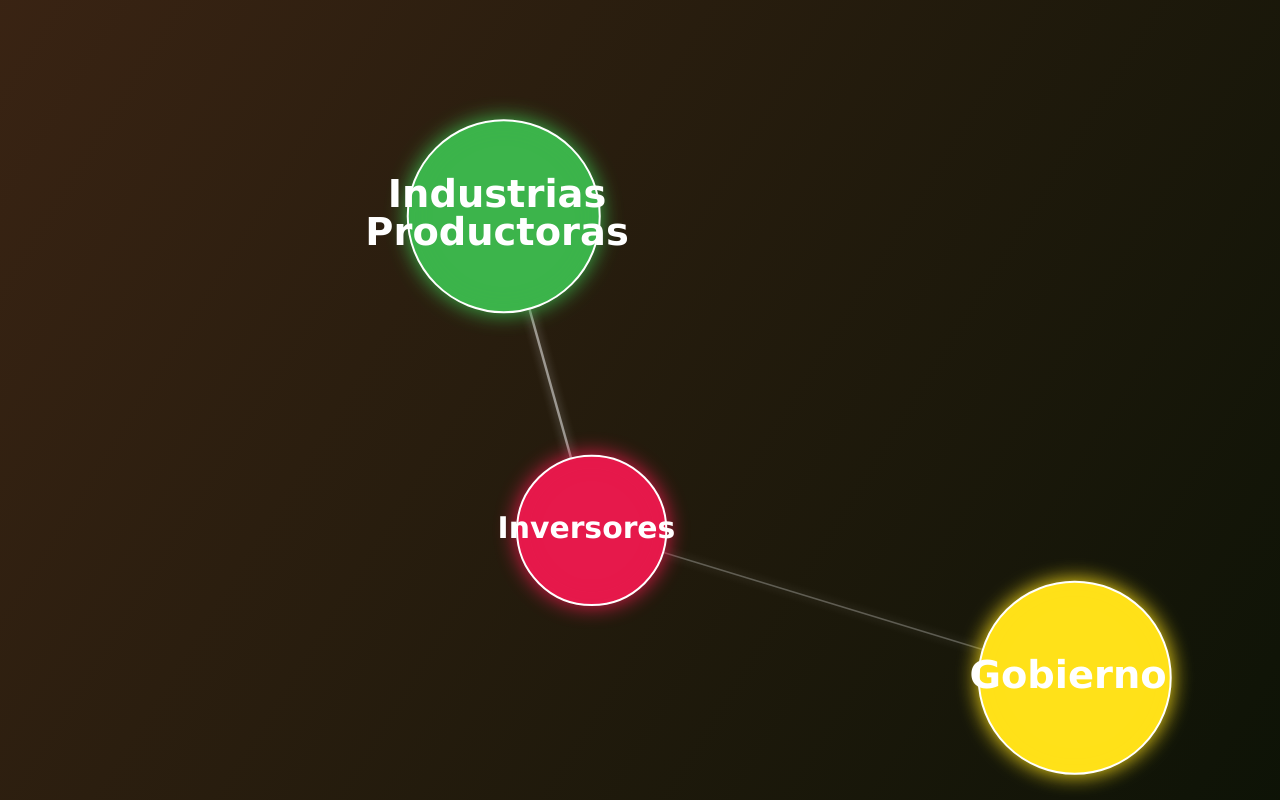
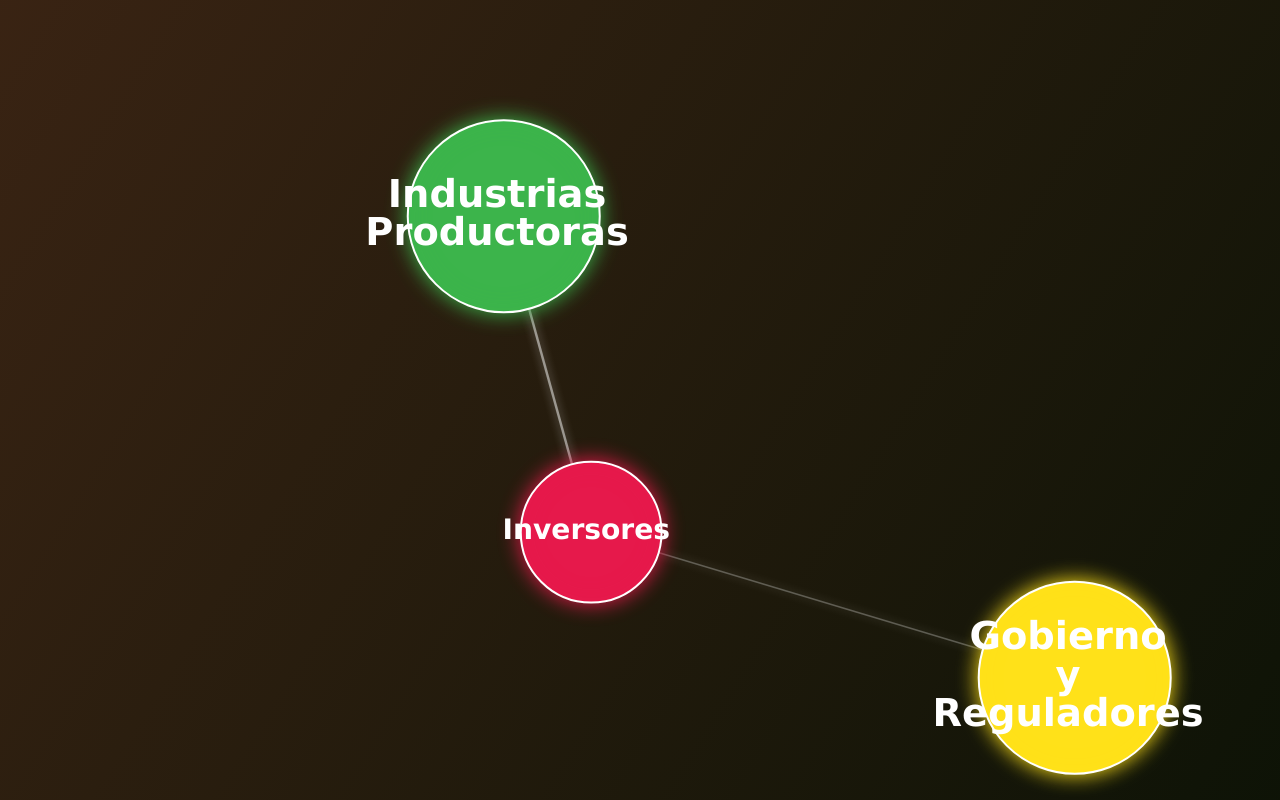
Before and after one commit to ForCodes4/NODOS, a plain HTML site: page index.html in a window 1280 px wide. Drawn offline with Linux system fonts and the light colour scheme; animation ran at ten frames a second.

Commit message:
Update index.html

```diff
--- a/index.html
+++ b/index.html
@@ -43,28 +43,25 @@
     const agentNames = [
       'Inversores',
       'Industrias Productoras',
-      'Gobierno',
-      'Reguladores',
+      'Gobierno y Reguladores',
       'Instituciones académicas',
       'Empresas tecnológicas de base',
       'Consumidores',
     ];
 
     const adjacencyMatrix = [
-      // Inversores       0  1  2  3  4  5  6
-      /* 0 Inversores */ [0, 1, 1, 1, 0, 1, 0],
-      /* 1 Industrias */ [1, 0, 1, 1, 1, 1, 1],
-      /* 2 Gobierno   */ [1, 1, 0, 1, 1, 1, 1],
-      /* 3 Reguladores*/ [1, 1, 1, 0, 0, 0, 0],
-      /* 4 Instituciones*/[0, 1, 1, 0, 0, 0, 0],
-      /* 5 Empresas   */ [1, 1, 1, 0, 0, 0, 0],
-      /* 6 Consumidores*/[0, 1, 1, 0, 0, 0, 0],
+      [0, 1, 1, 0, 1, 0],
+      [1, 0, 1, 1, 1, 1],
+      [1, 1, 0, 1, 1, 1],
+      [0, 1, 1, 0, 0, 0],
+      [1, 1, 1, 0, 0, 0],
+      [0, 1, 1, 0, 0, 0],
     ];
 
     const agents = [];
     let agentIndex = 0;
 
-    // Variables para el fondo degradado animado
+    // Variable para el fondo degradado animado
     let gradientShift = 0;
 
     // Función para contar conexiones
@@ -94,7 +91,7 @@
         this.radius = radius;
         this.name = name;
         this.color = this.getColor(index);
-        this.shadowColor = this.color; // Usaremos este color para las sombras y resplandores
+        this.shadowColor = this.color;
       }
 
       getColor(index) {
@@ -105,7 +102,6 @@
           '#4363d8', // Azul
           '#f58231', // Naranja
           '#911eb4', // Morado
-          '#42d4f4', // Turquesa
         ];
         return colors[index % colors.length];
       }
```
